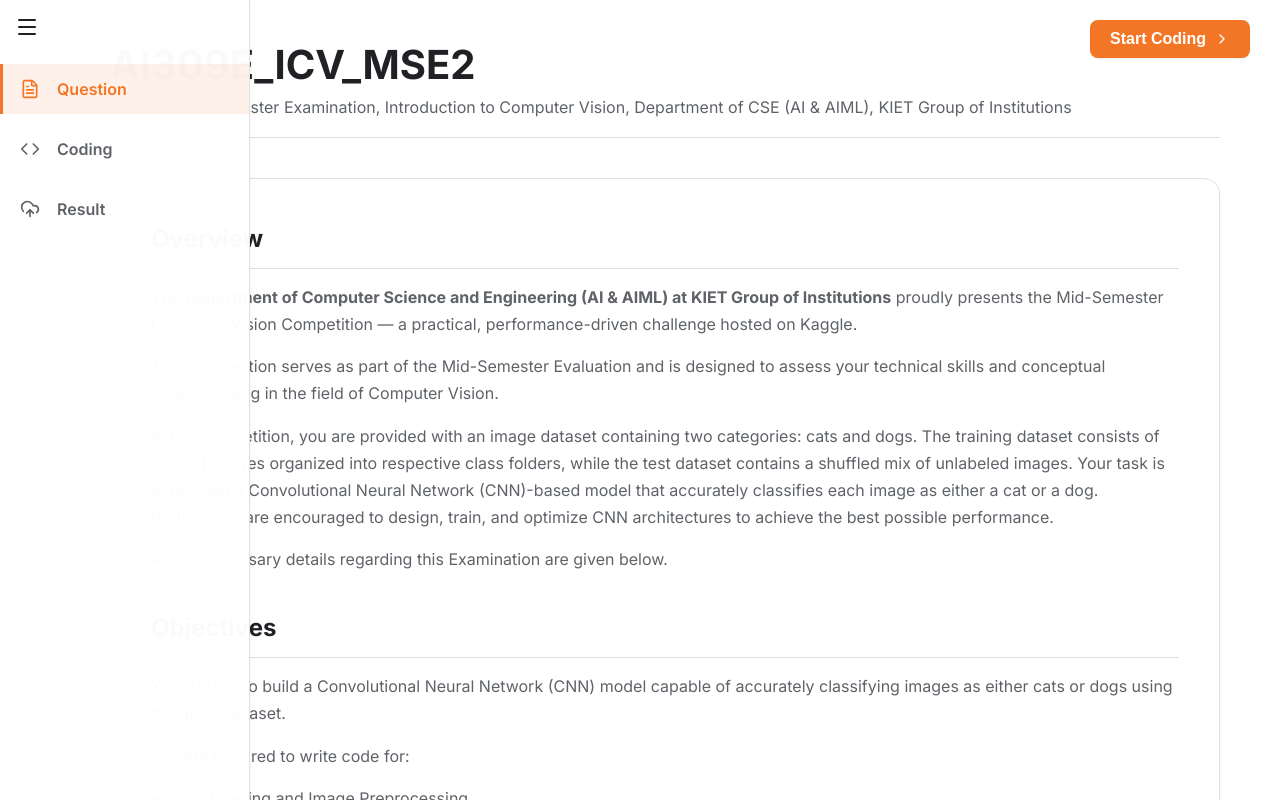
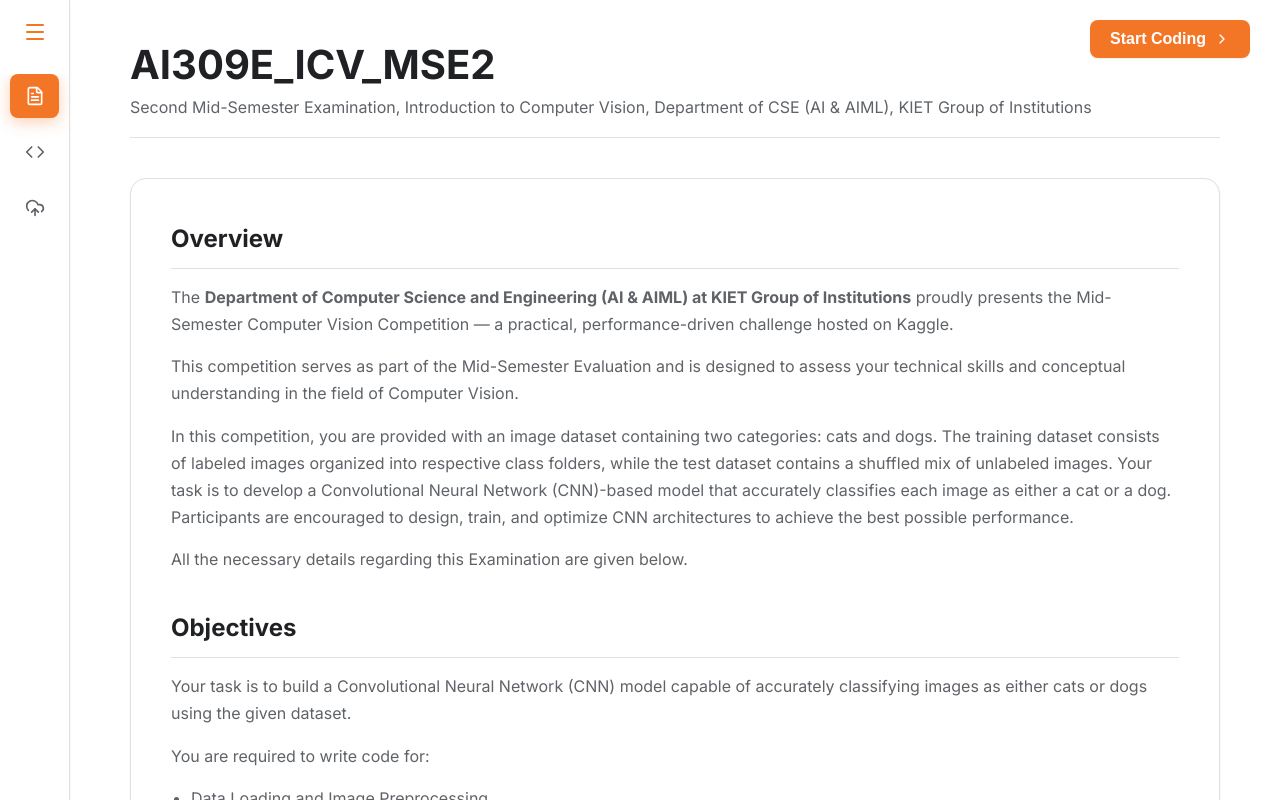
Before and after one commit to vishalsinghcs/kiet-exams-portal, a React (Vite) app in the folder frontend/: page /exam/1 in a window 1280 px wide. Built offline with nearby package versions, Linux system fonts and the light colour scheme; no server answers; sample sign-in values are in the browser's storage.

Commit message:
Improved exam environment navbar

```diff
--- a/frontend/src/components/ExamEnvironment.css
+++ b/frontend/src/components/ExamEnvironment.css
@@ -20,105 +20,99 @@
 
 /* Sidebar Styles */
 .exam-sidebar {
-  width: 50px; /* Hover detection zone */
+  width: 70px; /* Closed width */
   height: 100%;
-  background: transparent;
-  border-right: none;
+  background: var(--glass-bg);
+  border-right: 1px solid var(--glass-border);
   display: flex;
   flex-direction: column;
-  transition: all 0.3s cubic-bezier(0.4, 0, 0.2, 1);
+  transition: width 0.3s cubic-bezier(0.4, 0, 0.2, 1);
   overflow: hidden;
   z-index: 50;
-  box-shadow: none;
-  position: absolute; /* Hovering over content */
-  left: 0;
-  top: 0;
-}
-
-.exam-sidebar.hovered,
-.exam-sidebar.pinned {
-  width: 250px; /* Expanded width */
-  background: var(--glass-bg);
-  border-right: 1px solid var(--glass-border);
-  box-shadow: var(--shadow-md);
+  box-shadow: var(--shadow-sm);
+  flex-shrink: 0;
 }
 
 .exam-sidebar.pinned {
-  position: relative; /* Takes up real space in the flex row — pushes content right */
+  width: 260px; /* Expanded width */
+  box-shadow: var(--shadow-md);
 }
 
 .hamburger-btn {
   background: transparent;
   border: none;
-  color: var(--text-main);
-  padding: 15px;
-  cursor: pointer;
+  color: var(--text-muted);
+  padding: 20px 0;
   display: flex;
   align-items: center;
-  justify-content: flex-start;
-  transition: background 0.2s;
+  justify-content: center;
+  cursor: pointer;
   width: 100%;
-  min-height: 54px;
+  transition: all 0.2s ease;
+  margin-bottom: 10px;
 }
 
-.exam-sidebar.hovered .hamburger-btn,
+.hamburger-btn:hover {
+  color: var(--primary-color);
+}
+
 .exam-sidebar.pinned .hamburger-btn {
-  /* Options when expanded */
+  justify-content: flex-start;
+  padding-left: 25px; /* Align with nav items */
 }
 
 .sidebar-nav {
   display: flex;
   flex-direction: column;
-  gap: 10px;
-  padding: 10px 0;
-  width: 250px; /* Ensure content doesn't wrap when collapsing */
-  opacity: 0;
-  pointer-events: none;
-  transition: opacity 0.2s;
-}
-
-.exam-sidebar.hovered .sidebar-nav,
-.exam-sidebar.pinned .sidebar-nav {
-  opacity: 1;
-  pointer-events: auto;
+  gap: 12px;
+  width: 100%;
+  overflow: hidden;
 }
 
 .sidebar-nav-item {
   display: flex;
   align-items: center;
   gap: 15px;
-  padding: 15px;
+  padding: 12px 15px;
+  margin: 0 10px; /* Floating pill effect */
+  border-radius: var(--radius-md);
   cursor: pointer;
   color: var(--text-muted);
   font-weight: 600;
-  transition: all 0.2s;
-  border-left: 3px solid transparent;
+  transition: all 0.2s ease;
+  white-space: nowrap;
 }
 
 .sidebar-nav-item:hover {
   background: var(--surface-color-hover);
-  color: var(--text-main);
+  color: var(--primary-color);
 }
 
 .sidebar-nav-item.active {
-  color: var(--primary-color);
-  background: var(--surface-color-hover);
-  border-left-color: var(--primary-color);
+  background: var(--primary-color);
+  color: white;
+  box-shadow: 0 4px 15px rgba(243, 118, 38, 0.35); /* Premium glow */
 }
 
 .nav-icon {
-  min-width: 24px;
+  min-width: 20px; /* Matches lucide size=20 */
+  display: flex;
+  align-items: center;
+  justify-content: center;
 }
 
 .nav-text {
-  white-space: nowrap;
   opacity: 0;
-  transition: opacity 0.2s;
+  visibility: hidden;
+  transition: opacity 0.2s ease;
+  font-size: 0.95rem;
+  letter-spacing: 0.3px;
 }
 
-.exam-sidebar.hovered .nav-text,
 .exam-sidebar.pinned .nav-text {
   opacity: 1;
+  visibility: visible;
+  transition-delay: 0.1s; /* smooth fade in after expanding */
 }
 
 /* Main Content Area */
@@ -128,14 +122,6 @@
   height: 100%;
   position: relative;
   background-color: var(--bg-color);
-  transition: margin-left 0.3s cubic-bezier(0.4, 0, 0.2, 1);
-  /* Leave room for the floating hamburger icon (50px) so content isn't under it */
-  margin-left: 50px;
-}
-
-/* When sidebar is pinned it's position:relative so it already takes space in flex row */
-.exam-main-content.sidebar-pinned {
-  margin-left: 0;
 }
 
 .view-container {
@@ -143,7 +129,6 @@
   width: 100%;
   overflow-y: auto;
   position: relative;
-  padding-top: 20px; /* Padding for the fixed button */
 }
 
 /* Fixed Start Coding Button */
--- a/frontend/src/components/ExamEnvironment.jsx
+++ b/frontend/src/components/ExamEnvironment.jsx
@@ -9,7 +9,6 @@ const ExamEnvironment = () => {
 
   // Sidebar state
   const [isSidebarPinned, setIsSidebarPinned] = useState(false);
-  const [isSidebarHovered, setIsSidebarHovered] = useState(false);
 
   // View state: 'question' | 'coding' | 'result'
   const [activeView, setActiveView] = useState("question");
@@ -17,11 +16,7 @@ const ExamEnvironment = () => {
   return (
     <div className="exam-environment-page">
       {/* Sidebar */}
-      <div
-        className={`exam-sidebar ${isSidebarPinned ? 'pinned' : ''} ${isSidebarHovered ? 'hovered' : ''}`}
-        onMouseEnter={() => setIsSidebarHovered(true)}
-        onMouseLeave={() => setIsSidebarHovered(false)}
-      >
+      <div className={`exam-sidebar ${isSidebarPinned ? 'pinned' : ''}`}>
         <button
           className="hamburger-btn"
           onClick={() => setIsSidebarPinned(!isSidebarPinned)}
```
